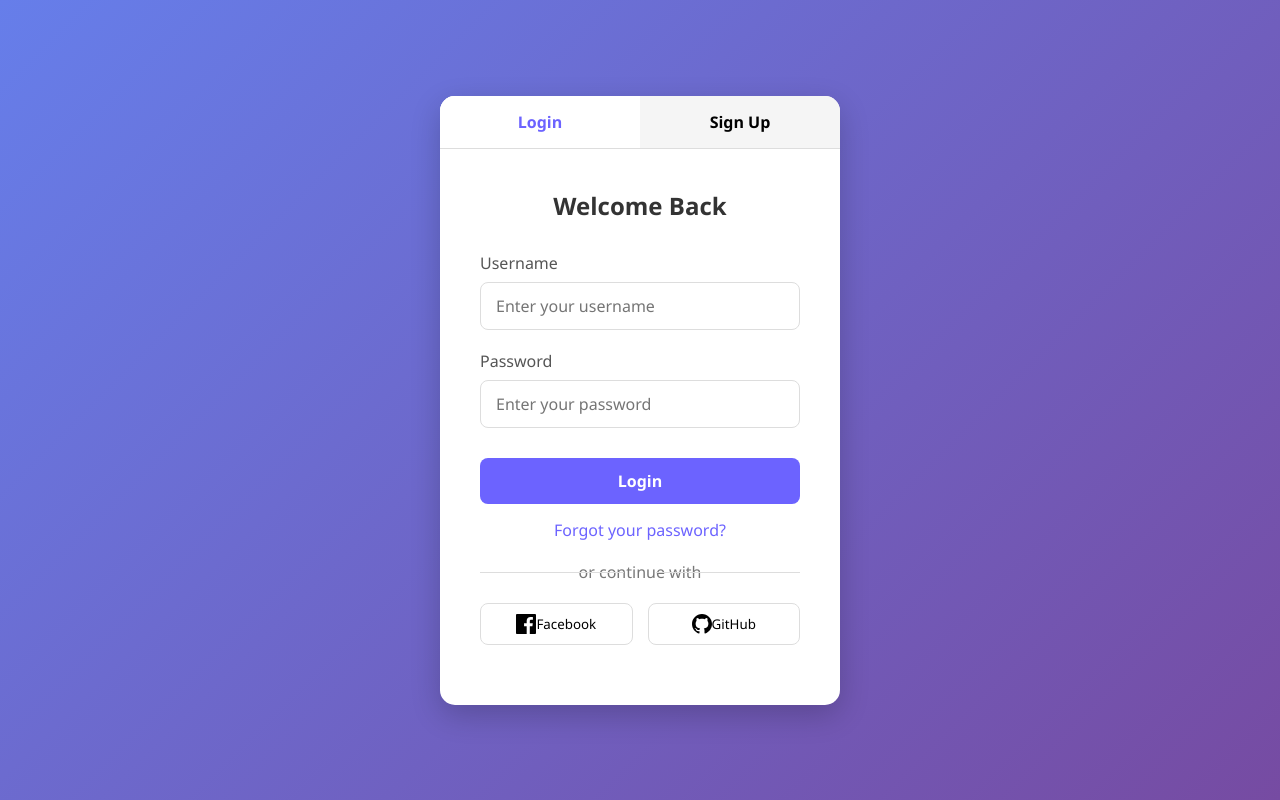
After one commit to Yaseen-Naqash/advanceweb4, a Django app: template templates/login.html in a window 1280 px wide. The commit adds this page. Run offline with Django 5.2, Linux system fonts and the light colour scheme; the template is opened without the code that fills it, so the values that code supplies are empty.

Commit message:
session 7.1

```diff
--- a/base/models.py
+++ b/base/models.py
@@ -35,7 +35,6 @@ class Product(models.Model):
             return self.price
 
 
-
 class ProductFeature(models.Model):
     name = models.CharField(max_length=127, null=True, verbose_name='ویژگی')
 
--- a/templates/index.html
+++ b/templates/index.html
@@ -129,7 +129,7 @@
                 <div class="card_body">
                   <div class="body_part">
                     <p class="title">{{ product.title }}</p>
-                    <p class="price" {% if product.price == product.final_price %}style="text-decoration: none;"{% endif %} >{{ product.price }}$</p>
+                    <p class="price"{% if product.price == product.final_price %}style="text-decoration: none;"{% endif %} >{{ product.price }}$</p>
                   </div>
                   <div class="body_part">
                     <p class="description">Size {{ product.get_size_display }}</p>
--- /dev/null
+++ b/templates/login.html
@@ -0,0 +1,325 @@
+<!DOCTYPE html>
+<html lang="en">
+<head>
+    <meta charset="UTF-8">
+    <meta name="viewport" content="width=device-width, initial-scale=1.0">
+    <title>Login & Sign Up</title>
+    <style>
+        * {
+            margin: 0;
+            padding: 0;
+            box-sizing: border-box;
+            font-family: 'Segoe UI', Tahoma, Geneva, Verdana, sans-serif;
+        }
+
+        body {
+            background: linear-gradient(135deg, #667eea 0%, #764ba2 100%);
+            display: flex;
+            justify-content: center;
+            align-items: center;
+            min-height: 100vh;
+            padding: 20px;
+        }
+
+        .container {
+            width: 100%;
+            max-width: 400px;
+            background: white;
+            border-radius: 15px;
+            box-shadow: 0 10px 30px rgba(0, 0, 0, 0.2);
+            overflow: hidden;
+        }
+
+        .form-container {
+            padding: 40px;
+            transition: transform 0.5s ease;
+        }
+
+        .form-toggle {
+            display: flex;
+            background: #f5f5f5;
+            border-bottom: 1px solid #ddd;
+        }
+
+        .toggle-btn {
+            flex: 1;
+            padding: 15px;
+            text-align: center;
+            background: transparent;
+            border: none;
+            font-size: 16px;
+            font-weight: 600;
+            cursor: pointer;
+            transition: all 0.3s ease;
+        }
+
+        .toggle-btn.active {
+            background: white;
+            color: #6c63ff;
+        }
+
+        .form {
+            display: none;
+        }
+
+        .form.active {
+            display: block;
+            animation: fadeIn 0.5s ease;
+        }
+
+        @keyframes fadeIn {
+            from { opacity: 0; transform: translateY(10px); }
+            to { opacity: 1; transform: translateY(0); }
+        }
+
+        h2 {
+            text-align: center;
+            margin-bottom: 30px;
+            color: #333;
+        }
+
+        .form-group {
+            margin-bottom: 20px;
+        }
+
+        .form-group label {
+            display: block;
+            margin-bottom: 8px;
+            font-weight: 500;
+            color: #555;
+        }
+
+        .form-group input {
+            width: 100%;
+            padding: 12px 15px;
+            border: 1px solid #ddd;
+            border-radius: 8px;
+            font-size: 16px;
+            transition: all 0.3s ease;
+        }
+
+        .form-group input:focus {
+            outline: none;
+            border-color: #6c63ff;
+            box-shadow: 0 0 0 2px rgba(108, 99, 255, 0.2);
+        }
+
+        .submit-btn {
+            width: 100%;
+            padding: 12px;
+            background: #6c63ff;
+            color: white;
+            border: none;
+            border-radius: 8px;
+            font-size: 16px;
+            font-weight: 600;
+            cursor: pointer;
+            transition: background 0.3s ease;
+            margin-top: 10px;
+        }
+
+        .submit-btn:hover {
+            background: #5a52d5;
+        }
+
+        .divider {
+            text-align: center;
+            margin: 20px 0;
+            position: relative;
+            color: #777;
+        }
+
+        .divider::before {
+            content: "";
+            position: absolute;
+            top: 50%;
+            left: 0;
+            width: 45%;
+            height: 1px;
+            background: #ddd;
+        }
+
+        .divider::after {
+            content: "";
+            position: absolute;
+            top: 50%;
+            right: 0;
+            width: 45%;
+            height: 1px;
+            background: #ddd;
+        }
+
+        .social-login {
+            display: flex;
+            gap: 15px;
+            margin-bottom: 20px;
+        }
+
+        .social-btn {
+            flex: 1;
+            padding: 10px;
+            border: 1px solid #ddd;
+            border-radius: 8px;
+            background: white;
+            display: flex;
+            align-items: center;
+            justify-content: center;
+            cursor: pointer;
+            transition: all 0.3s ease;
+        }
+
+        .social-btn:hover {
+            background: #f5f5f5;
+        }
+
+        .social-btn img {
+            width: 20px;
+            height: 20px;
+            margin-right: 8px;
+        }
+
+        .forgot-password {
+            text-align: center;
+            margin-top: 15px;
+        }
+
+        .forgot-password a {
+            color: #6c63ff;
+            text-decoration: none;
+        }
+
+        .forgot-password a:hover {
+            text-decoration: underline;
+        }
+
+        .terms {
+            font-size: 14px;
+            color: #777;
+            text-align: center;
+            margin-top: 20px;
+        }
+
+        .terms a {
+            color: #6c63ff;
+            text-decoration: none;
+        }
+    </style>
+</head>
+<body>
+      <!-- {% if messages %}
+    <ul class="messages">
+        {% for message in messages %}
+        <li{% if message.tags %} class="{{ message.tags }}"{% endif %}>{{ message }}</li>
+        {% endfor %}
+    </ul>
+    {% endif %} -->
+    <div class="container">
+        <div class="form-toggle">
+            <button class="toggle-btn active" id="login-toggle">Login</button>
+            <button class="toggle-btn" id="signup-toggle">Sign Up</button>
+        </div>
+
+        <div class="form-container">
+            <!-- Login Form -->
+            <form class="form active" id="login-form" method='POST'>
+
+                <h2>Welcome Back</h2>
+
+                <div class="form-group">
+                    <label for="login-email">Username</label>
+                    <input type="text" id="login-email" placeholder="Enter your username" required name='username'>
+                </div>
+
+                <div class="form-group">
+                    <label for="login-password">Password</label>
+                    <input type="password" id="login-password" placeholder="Enter your password" required name='password'>
+                </div>
+
+                <button type="submit" class="submit-btn">Login</button>
+
+                <div class="forgot-password">
+                    <a href="#">Forgot your password?</a>
+                </div>
+
+                <div class="divider">or continue with</div>
+
+                <div class="social-login">
+                    <button type="button" class="social-btn">
+                        <svg xmlns="http://www.w3.org/2000/svg" width="20" height="20" viewBox="0 0 24 24">
+                            <path d="M22.675 0h-21.35c-.732 0-1.325.593-1.325 1.325v21.351c0 .731.593 1.324 1.325 1.324h11.495v-9.294h-3.128v-3.622h3.128v-2.671c0-3.1 1.893-4.788 4.659-4.788 1.325 0 2.463.099 2.795.143v3.24l-1.918.001c-1.504 0-1.795.715-1.795 1.763v2.313h3.587l-.467 3.622h-3.12v9.293h6.116c.73 0 1.323-.593 1.323-1.325v-21.35c0-.732-.593-1.325-1.325-1.325z"/>
+                        </svg>
+                        Facebook
+                    </button>
+                    <button type="button" class="social-btn">
+                        <svg xmlns="http://www.w3.org/2000/svg" width="20" height="20" viewBox="0 0 24 24">
+                            <path d="M12 0c-6.626 0-12 5.373-12 12 0 5.302 3.438 9.8 8.207 11.387.599.111.793-.261.793-.577v-2.234c-3.338.726-4.033-1.416-4.033-1.416-.546-1.387-1.333-1.756-1.333-1.756-1.089-.745.083-.729.083-.729 1.205.084 1.839 1.237 1.839 1.237 1.07 1.834 2.807 1.304 3.492.997.107-.775.418-1.305.762-1.604-2.665-.305-5.467-1.334-5.467-5.931 0-1.311.469-2.381 1.236-3.221-.124-.303-.535-1.524.117-3.176 0 0 1.008-.322 3.301 1.23.957-.266 1.983-.399 3.003-.404 1.02.005 2.047.138 3.006.404 2.291-1.552 3.297-1.23 3.297-1.23.653 1.653.242 2.874.118 3.176.77.84 1.235 1.911 1.235 3.221 0 4.609-2.807 5.624-5.479 5.921.43.372.823 1.102.823 2.222v3.293c0 .319.192.694.801.576 4.765-1.589 8.199-6.086 8.199-11.386 0-6.627-5.373-12-12-12z"/>
+                        </svg>
+                        GitHub
+                    </button>
+                </div>
+            </form>
+
+            <!-- Sign Up Form -->
+            <form class="form" id="signup-form">
+                <h2>Create Account</h2>
+
+                <div class="form-group">
+                    <label for="signup-name">Full Name</label>
+                    <input type="text" id="signup-name" placeholder="Enter your full name" required>
+                </div>
+
+                <div class="form-group">
+                    <label for="signup-email">Email</label>
+                    <input type="email" id="signup-email" placeholder="Enter your email" required>
+                </div>
+
+                <div class="form-group">
+                    <label for="signup-password">Password</label>
+                    <input type="password" id="signup-password" placeholder="Create a password" required>
+                </div>
+
+                <div class="form-group">
+                    <label for="signup-confirm">Confirm Password</label>
+                    <input type="password" id="signup-confirm" placeholder="Confirm your password" required>
+                </div>
+
+                <button type="submit" class="submit-btn">Sign Up</button>
+
+                <div class="terms">
+                    By signing up, you agree to our <a href="#">Terms of Service</a> and <a href="#">Privacy Policy</a>
+                </div>
+
+                <div class="divider">or sign up with</div>
+
+                <div class="social-login">
+                    <button type="button" class="social-btn">
+                        <svg xmlns="http://www.w3.org/2000/svg" width="20" height="20" viewBox="0 0 24 24">
+                            <path d="M22.675 0h-21.35c-.732 0-1.325.593-1.325 1.325v21.351c0 .731.593 1.324 1.325 1.324h11.495v-9.294h-3.128v-3.622h3.128v-2.671c0-3.1 1.893-4.788 4.659-4.788 1.325 0 2.463.099 2.795.143v3.24l-1.918.001c-1.504 0-1.795.715-1.795 1.763v2.313h3.587l-.467 3.622h-3.12v9.293h6.116c.73 0 1.323-.593 1.323-1.325v-21.35c0-.732-.593-1.325-1.325-1.325z"/>
+                        </svg>
+                        Facebook
+                    </button>
+                    <button type="button" class="social-btn">
+                        <svg xmlns="http://www.w3.org/2000/svg" width="20" height="20" viewBox="0 0 24 24">
+                            <path d="M12 0c-6.626 0-12 5.373-12 12 0 5.302 3.438 9.8 8.207 11.387.599.111.793-.261.793-.577v-2.234c-3.338.726-4.033-1.416-4.033-1.416-.546-1.387-1.333-1.756-1.333-1.756-1.089-.745.083-.729.083-.729 1.205.084 1.839 1.237 1.839 1.237 1.07 1.834 2.807 1.304 3.492.997.107-.775.418-1.305.762-1.604-2.665-.305-5.467-1.334-5.467-5.931 0-1.311.469-2.381 1.236-3.221-.124-.303-.535-1.524.117-3.176 0 0 1.008-.322 3.301 1.23.957-.266 1.983-.399 3.003-.404 1.02.005 2.047.138 3.006.404 2.291-1.552 3.297-1.23 3.297-1.23.653 1.653.242 2.874.118 3.176.77.84 1.235 1.911 1.235 3.221 0 4.609-2.807 5.624-5.479 5.921.43.372.823 1.102.823 2.222v3.293c0 .319.192.694.801.576 4.765-1.589 8.199-6.086 8.199-11.386 0-6.627-5.373-12-12-12z"/>
+                        </svg>
+                        GitHub
+                    </button>
+                </div>
+            </form>
+        </div>
+    </div>
+    <script>
+        document.getElementById('signup-toggle').addEventListener('click',function name(params) {
+            document.getElementById('login-form').classList.remove('active')
+            document.getElementById('signup-form').classList.add('active')
+        })
+        document.getElementById('login-toggle').addEventListener('click',function name(params) {
+            document.getElementById('login-form').classList.add('active')
+            document.getElementById('signup-form').classList.remove('active')
+        })
+
+
+    </script>
+
+</body>
+</html>
```
